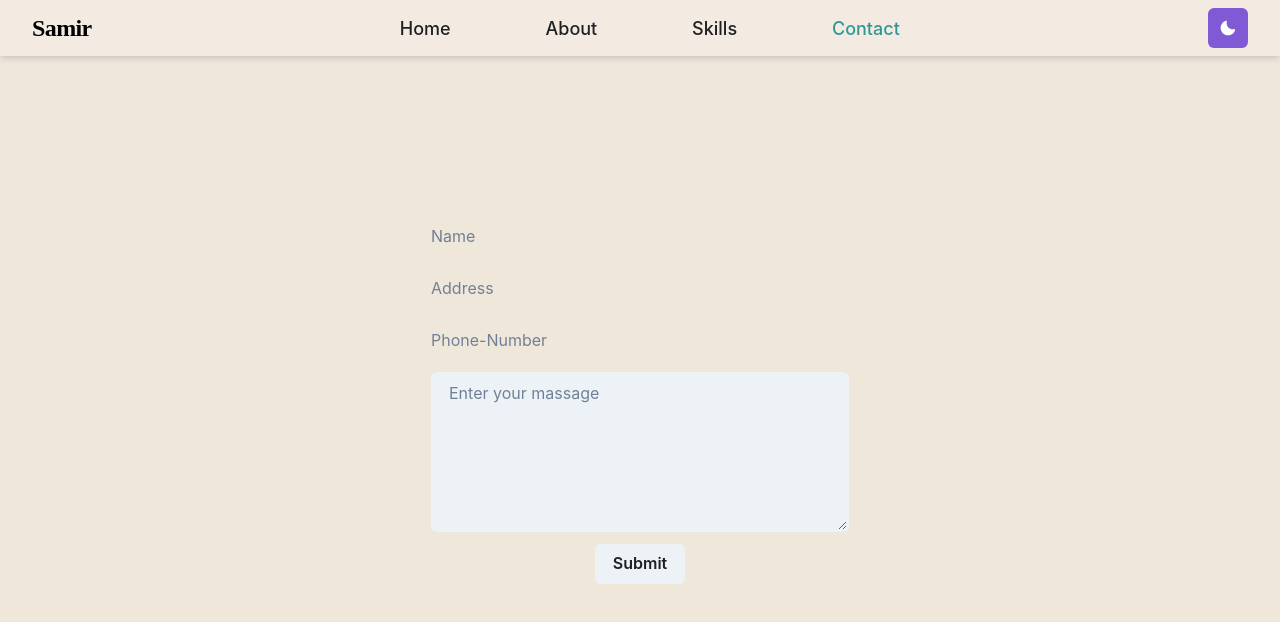
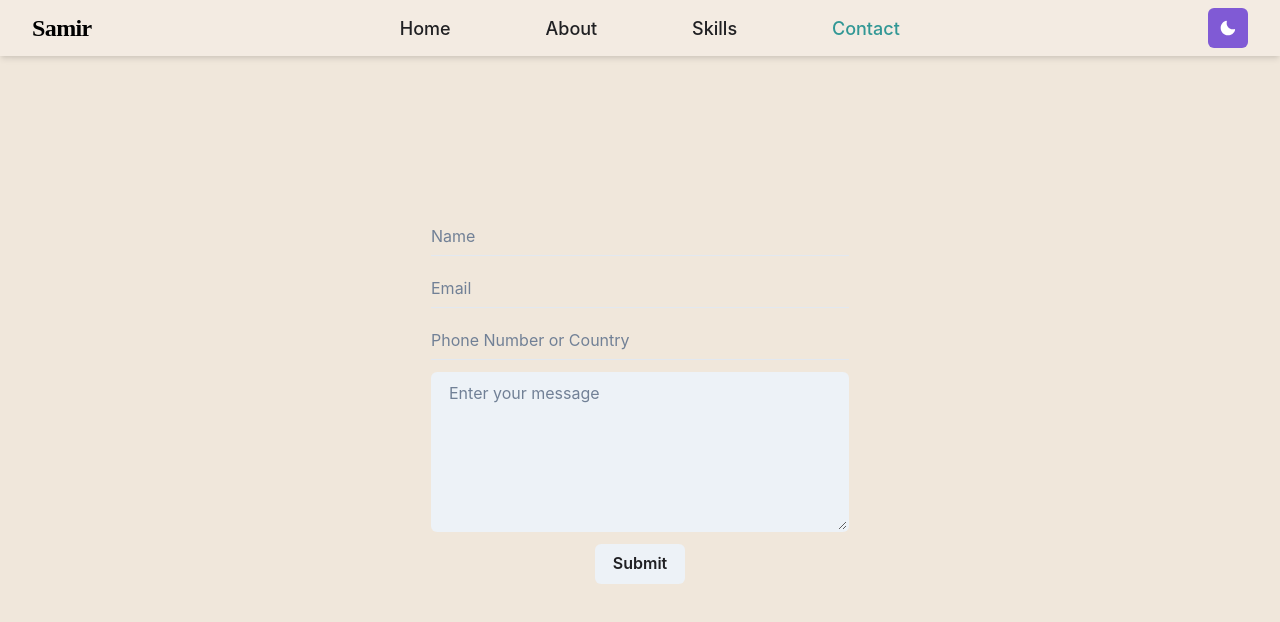
Before and after one commit to Samiroutlook/Samir, a React (Vite) app: page /contact in a window 1280 px wide. Shown: the top 622 px of the page. Built offline with nearby package versions, Linux system fonts and the light colour scheme.

Commit message:
completed

```diff
--- a/package.json
+++ b/package.json
@@ -16,6 +16,7 @@
     "@chakra-ui/react": "^2.8.2",
     "@emotion/react": "^11.11.4",
     "@emotion/styled": "^11.11.5",
+    "axios": "^1.7.2",
     "framer-motion": "^11.2.10",
     "react": "^18.2.0",
     "react-dom": "^18.2.0",
--- a/src/Components/Pages/Contact.jsx
+++ b/src/Components/Pages/Contact.jsx
@@ -1,4 +1,4 @@
-import React from "react";
+import React, { useState } from "react";
 import {
   Grid,
   Button,
@@ -10,9 +10,59 @@ import {
   useColorModeValue,
 } from "@chakra-ui/react";
 import { motion } from "framer-motion";
+import axios from "axios";
 
 function Contact() {
   const transparent = useColorModeValue("transparent.502", "transparent.50");
+
+  const [formData, setFormData] = useState({
+    name: "",
+    address: "",
+    phone: "",
+    message: "",
+  });
+
+  const [isSubmitting, setIsSubmitting] = useState(false);
+  const [successMessage, setSuccessMessage] = useState("");
+  const [errorMessage, setErrorMessage] = useState("");
+
+  const handleChange = (e) => {
+    const { name, value } = e.target;
+    setFormData((prevData) => ({
+      ...prevData,
+      [name]: value,
+    }));
+  };
+
+  const handleSubmit = async (e) => {
+    e.preventDefault();
+    setIsSubmitting(true);
+    setSuccessMessage("");
+    setErrorMessage("");
+
+    try {
+      const response = await axios.post("https://api.web3forms.com/submit", {
+        ...formData,
+        access_key: "b356b3b3-d5d9-494b-a082-a6420a2acbc3", // Replace with your Web3Forms access key
+      });
+
+      if (response.data.success) {
+        setSuccessMessage("Form submitted successfully!");
+        setFormData({
+          name: "",
+          address: "",
+          phone: "",
+          message: "",
+        });
+      } else {
+        setErrorMessage("Failed to submit form. Please try again.");
+      }
+    } catch (error) {
+      setErrorMessage("An error occurred. Please try again.");
+    }
+
+    setIsSubmitting(false);
+  };
 
   return (
     <motion.div
@@ -26,24 +76,36 @@ function Contact() {
         justifyContent={"center"}
         alignItems={"center"}
       >
-        <Stack spacing={3} w={"450px"} px={4}>
+        <Stack as="form" spacing={3} w={"450px"} px={4} onSubmit={handleSubmit}>
           <Input
             w={"full"}
             sx={{ transition: "all 0.1s ease-in-out" }}
             variant="flushed"
             placeholder="Name"
+            name="name"
+            value={formData.name}
+            onChange={handleChange}
+            isRequired
           />
           <Input
             w={"full"}
             sx={{ transition: "all 0.1s ease-in-out" }}
             variant="flushed"
-            placeholder="Address"
+            placeholder="Email"
+            name="address"
+            value={formData.address}
+            onChange={handleChange}
+            isRequired
           />
           <Input
             w={"full"}
             sx={{ transition: "all 0.1s ease-in-out" }}
             variant="flushed"
-            placeholder="Phone-Number"
+            placeholder="Phone Number or Country"
+            name="phone"
+            value={formData.phone}
+            onChange={handleChange}
+            isRequired
           />
           <Textarea
             w={"full"}
@@ -51,11 +113,25 @@ function Contact() {
             variant="filled"
             h={"20vh"}
             textAlign={"top"}
-            placeholder="Enter your massage"
+            placeholder="Enter your message"
+            name="message"
+            value={formData.message}
+            onChange={handleChange}
+            isRequired
           />
-          <Button w={"90px"} mx={"auto"}>
+          <Button w={"90px"} mx={"auto"} type="submit" isLoading={isSubmitting}>
             Submit
           </Button>
+          {successMessage && (
+            <Box color="green.500" textAlign="center">
+              {successMessage}
+            </Box>
+          )}
+          {errorMessage && (
+            <Box color="red.500" textAlign="center">
+              {errorMessage}
+            </Box>
+          )}
         </Stack>
       </Flex>
     </motion.div>
```
Also changed, not shown: 1 other file (tests, documents, lock files or other folders).
